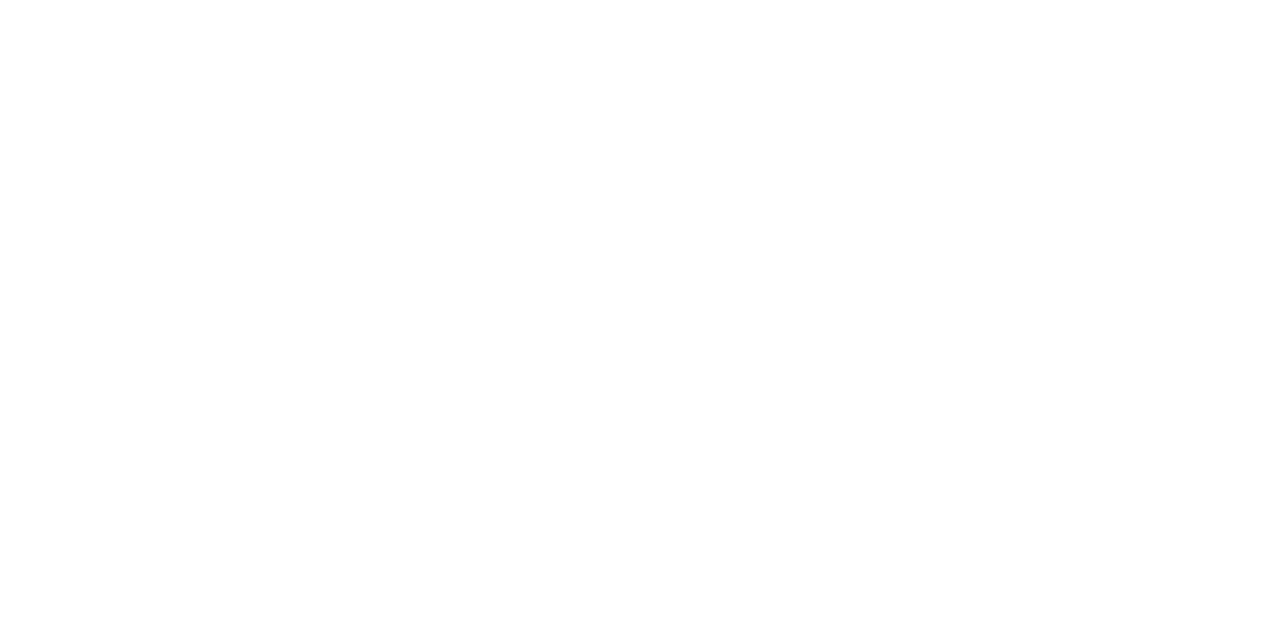
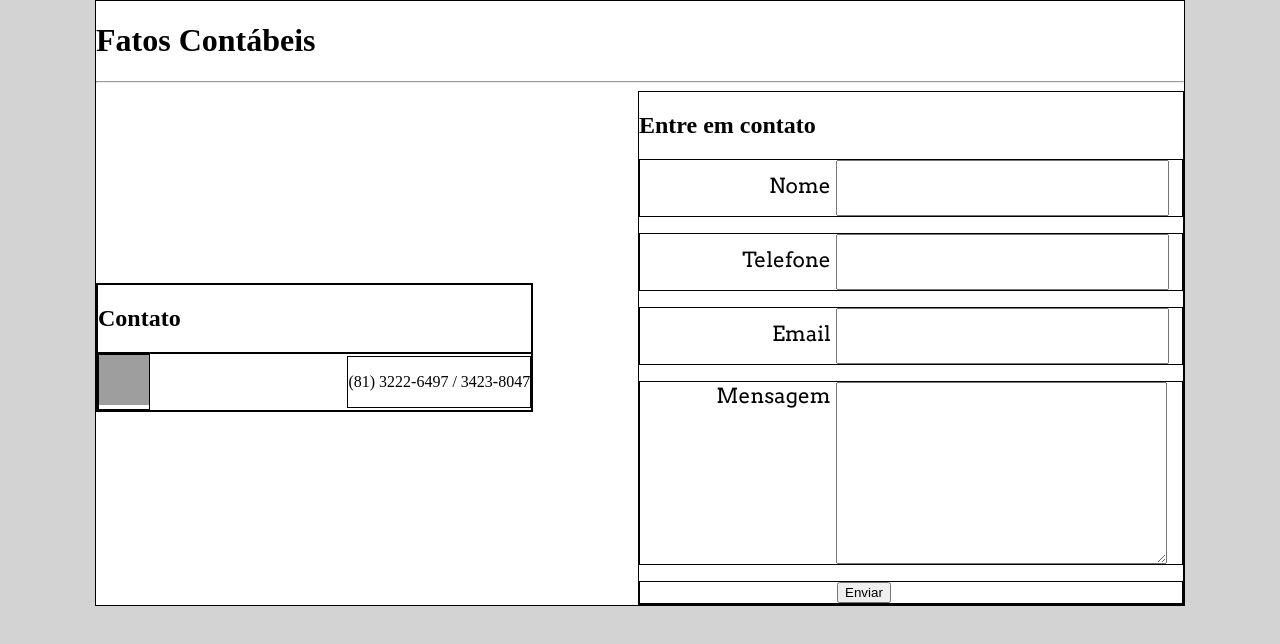
Before and after one commit to 4l0p/fatos, a plain HTML site: page index.html in a window 1280 px wide. Drawn offline with Linux system fonts and the light colour scheme; grey boxes are pictures that could not be loaded.

Commit message:
atualizacao site fatos

```diff
--- a/index.html
+++ b/index.html
@@ -1,11 +1,64 @@
 <!DOCTYPE html>
 <html lang="pt-BR">
+
 <head>
       <meta charset="UTF-8">
       <meta name="viewport" content="width=device-width, initial-scale=1.0">
       <title>Document</title>
+      <link rel="stylesheet" href="style.css">
 </head>
+
 <body>
+      <div class="container">
+            <header>
+                  <h1>Fatos Contábeis</h1>
+            </header>
+            <hr>
+            <section class="c-form">
+                  <div class="info-contact">
 
+                        <div>
+                              <h2>Contato</h2>
+                        </div>
+                        <div class="info-tel">
+
+                              <div><img src="http://www.forkedrivergazette.com/wp-content/uploads/2017/08/phone-1.png"
+                                          alt=""></div>
+                              <div>
+                                    <p>
+                                          (81) 3222-6497 / 3423-8047
+                                    </p>
+                              </div>
+                        </div>
+                  </div>
+                  <div class="f-contact">
+                        <form action="" method="POST">
+                              <header>
+                                    <h2>Entre em contato</h2>
+                              </header>
+                              <div>
+                                    <label for="r-name"> Nome </label>
+                                    <input type="text" id="r-name">
+                              </div>
+                              <div>
+                                    <label for="r-phone"> Telefone </label>
+                                    <input type="tel" id="r-phone">
+                              </div>
+                              <div>
+                                    <label for="r-email"> Email </label>
+                                    <input type="email" id="r-email">
+                              </div>
+                              <div>
+                                    <label for="r-msg"> Mensagem </label>
+                                    <textarea id="r-msg" cols="30" rows="10"></textarea>
+                              </div>
+                              <div class="button">
+                                    <button type="submit">Enviar</button>
+                              </div>
+                        </form>
+                  </div>
+            </section>
+      </div>
 </body>
+
 </html>
--- a/style.css
+++ b/style.css
@@ -0,0 +1,83 @@
+@font-face {
+      font-family: 'Arvo';
+      src: url("Arvo-Regular.ttf");
+}
+
+body {
+      margin: 0;
+      padding: 0;
+      background-color: lightgray
+}
+
+section {
+      display: flex;
+      align-items: center;
+      justify-content: space-between
+}
+
+
+div {
+      border: solid 1px black;
+      background-color: white
+}
+
+form div + div {
+      margin-top: 1em;
+}
+
+label {
+      display: inline-block;
+      width: 35%;
+      text-align: right;
+      font-family: "Arvo";
+      font-size: 1.3em;
+      padding: 1px;
+
+
+}
+
+input, textarea {
+      font-family: Arial, Helvetica, sans-serif;
+      font-size: 1.1em;
+      width: 60%;
+      height: 50px;
+}
+
+textarea {
+      vertical-align: top;
+      resize: vertical;
+      height: 10em;
+
+}
+
+button {
+      margin-left: .5em
+}
+
+.button {
+      padding-left: 35%;
+}
+
+img {
+      width: 50px;
+      height: 50px
+}
+
+.container {
+      width: 85%;
+      margin: 0 auto
+}
+
+.f-contact {
+      width: 50%;
+}
+
+.info-contact {
+      width: 40%
+}
+
+.info-tel {
+      display: flex;
+      align-items:center;
+      justify-content: space-between
+}
```
Also changed, not shown: Arvo-Regular.ttf (added).
